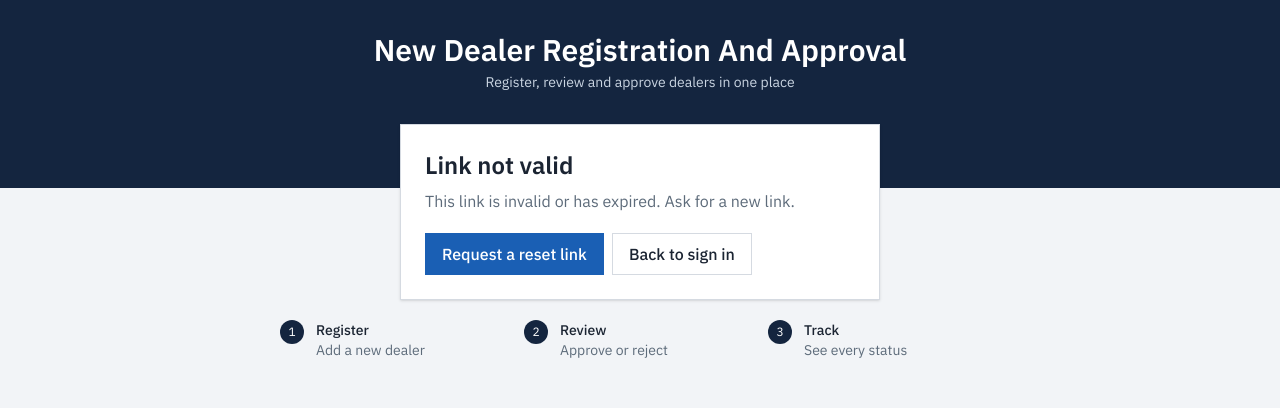
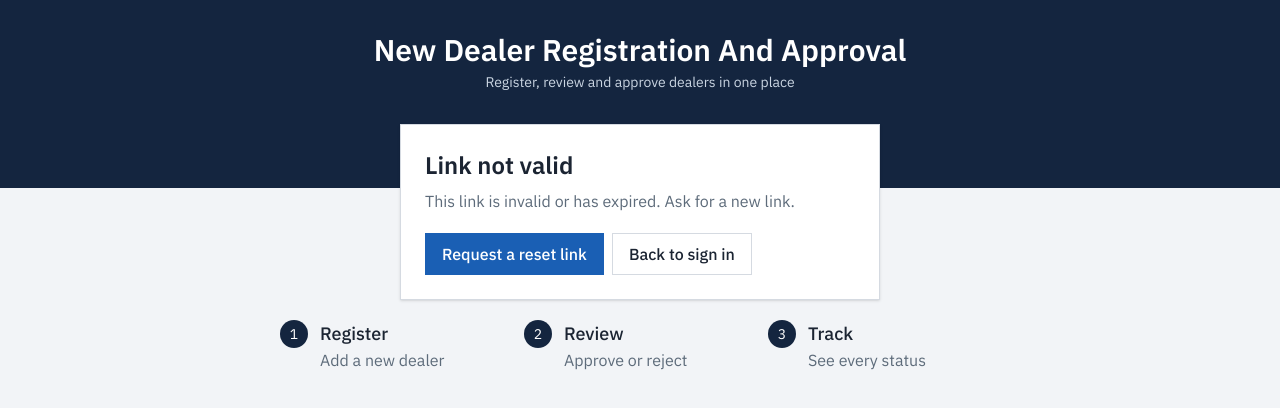
Before and after one commit to PrafullJ001/new-dealer-registration-approval, a React (Vite) app in the folder frontend/: page /set-password in a window 1280 px wide. Shown: the top 408 px of the page. Built offline with nearby package versions, Linux system fonts and the light colour scheme; no server answers.

Commit message:
Update auth steps

```diff
--- a/frontend/src/components/AuthShell.jsx
+++ b/frontend/src/components/AuthShell.jsx
@@ -25,12 +25,12 @@ export default function AuthShell({ children }) {
       {/* steps right under the card (no mt-auto, so no scrolling to find them) */}
       <section className="mx-auto mb-6 mt-5 grid w-full max-w-3xl gap-3 px-6 sm:grid-cols-3">
         {STEPS.map((s, i) => (
-          <div key={s.title} className="flex items-start gap-3 text-sm">
-            <span className="flex h-6 w-6 flex-none items-center justify-center rounded-full bg-navy text-xs text-white">
+          <div key={s.title} className="flex items-start gap-3 text-base">
+            <span className="flex h-7 w-7 flex-none items-center justify-center rounded-full bg-navy text-sm text-white">
               {i + 1}
             </span>
             <div>
-              <p className="font-medium">{s.title}</p>
+              <p className="text-lg font-medium">{s.title}</p>
               <p className="text-muted">{s.text}</p>
             </div>
           </div>
--- a/frontend/src/pages/Login.jsx
+++ b/frontend/src/pages/Login.jsx
@@ -134,12 +134,12 @@ export default function Login() {
       {/* steps right under the card (no mt-auto, so no scrolling to find them) */}
       <section className="mx-auto mb-6 mt-5 grid w-full max-w-3xl gap-3 px-6 sm:grid-cols-3">
         {STEPS.map((s, i) => (
-          <div key={s.title} className="flex items-start gap-3 text-sm">
-            <span className="flex h-6 w-6 flex-none items-center justify-center rounded-full bg-navy text-xs text-white">
+          <div key={s.title} className="flex items-start gap-3 text-base">
+            <span className="flex h-7 w-7 flex-none items-center justify-center rounded-full bg-navy text-sm text-white">
               {i + 1}
             </span>
             <div>
-              <p className="font-medium">{s.title}</p>
+              <p className="text-lg font-medium">{s.title}</p>
               <p className="text-muted">{s.text}</p>
             </div>
           </div>
```
